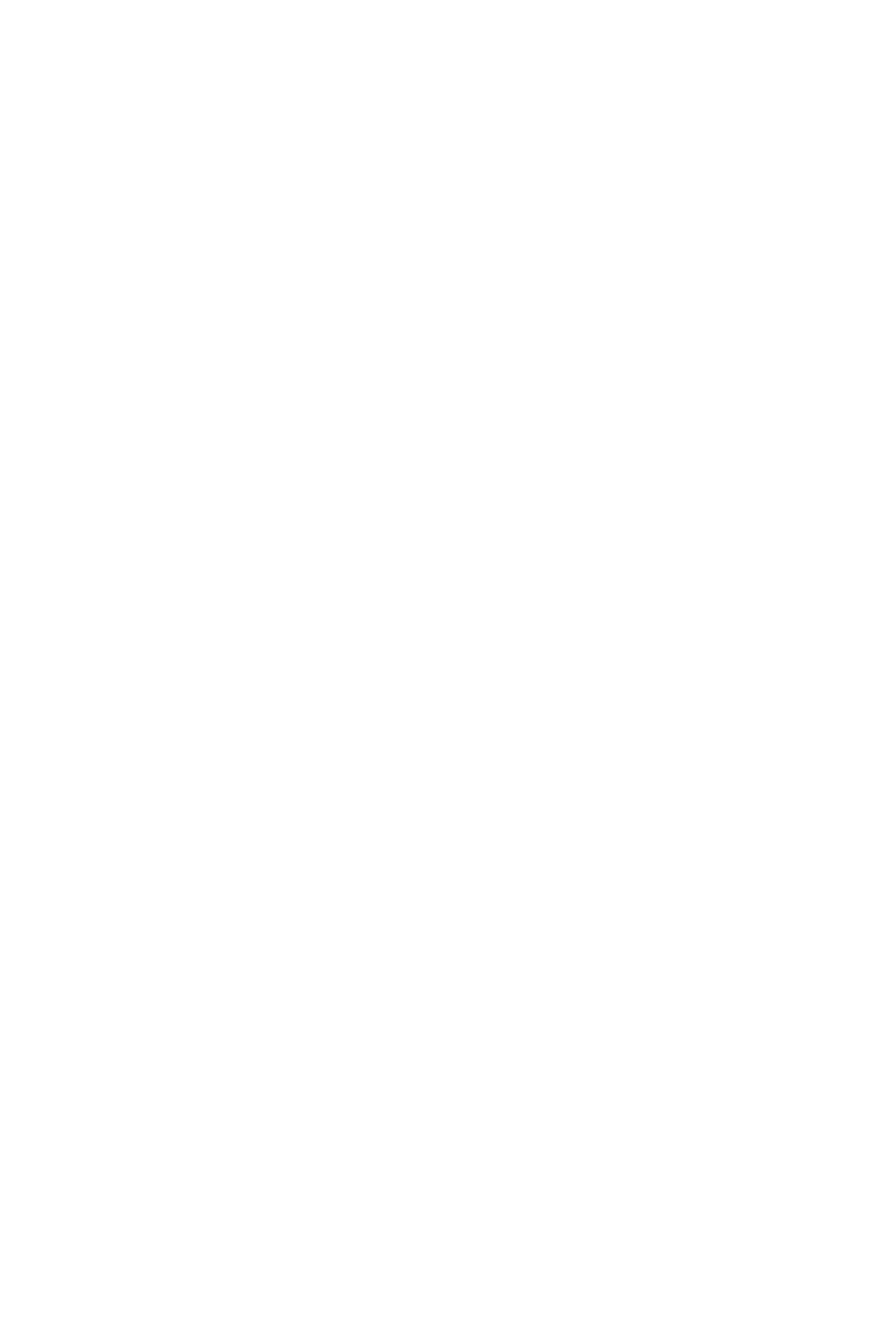
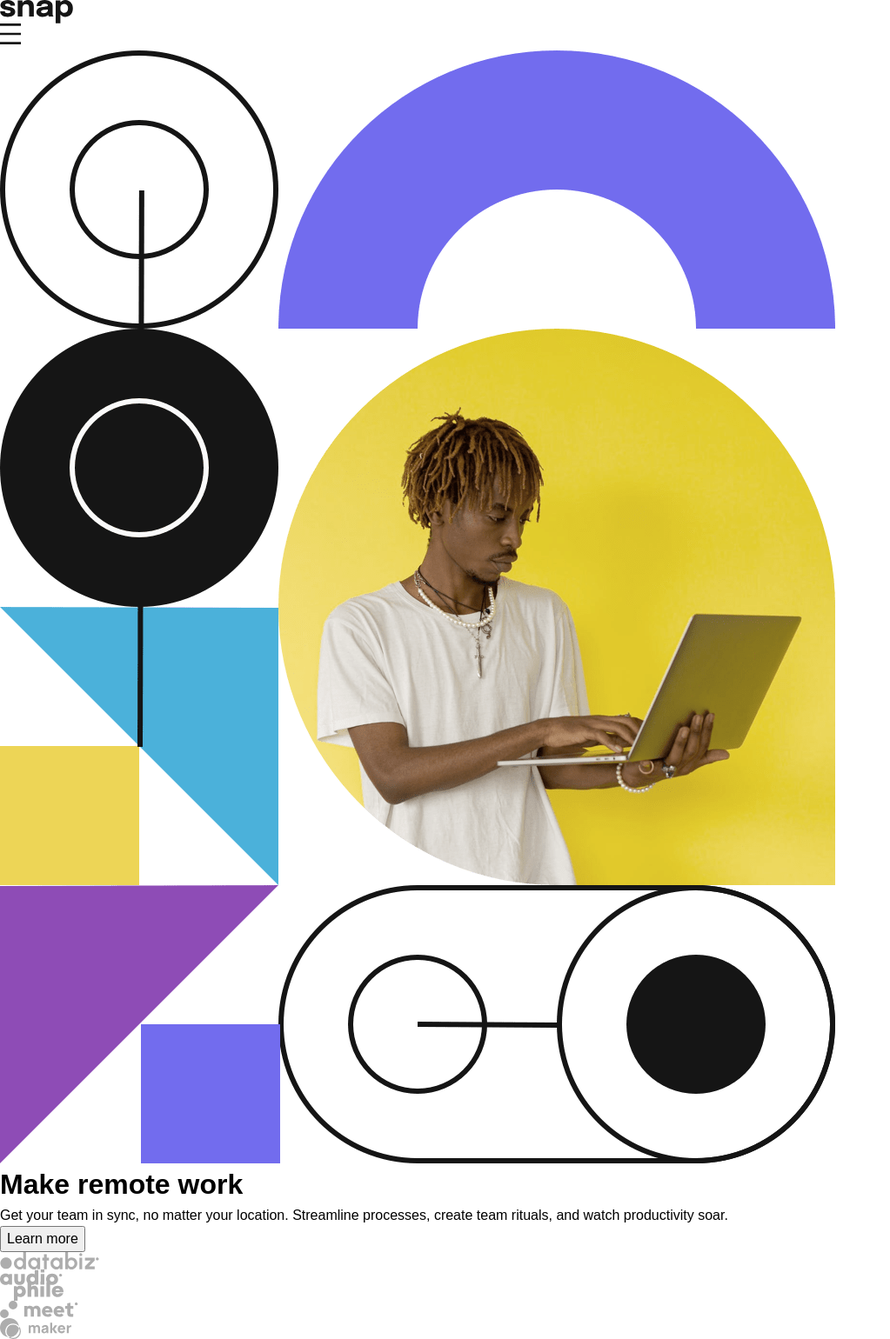
Before and after one commit to mayor-creator/dropdown_navigation_app, a React (Vite) app: page / in a window 1280 px wide. Shown: the whole page at 87% size, without its empty margins (0-1023 px from the left). Before the commit the page ends 800 px from the top, so only its background shows below. Built offline with nearby package versions, Linux system fonts and the light colour scheme.

Commit message:
Implement main application structure with Header, NavBar, Features, and Footer components

```diff
--- a/src/App.tsx
+++ b/src/App.tsx
@@ -1,7 +1,8 @@
+import { NavBar } from "./component/navbar/NavBar";
 import "./App.css";
 
 function App() {
-	return;
+	return <NavBar />;
 }
 
 export default App;
--- /dev/null
+++ b/src/component/features/Features.tsx
@@ -0,0 +1,48 @@
+import { useState } from "react";
+import arrowDownIcon from "../../../public/images/icon-arrow-down.svg";
+import arrowUpIcon from "../../../public/images/icon-arrow-up.svg";
+import calendarIcon from "../../../public/images/icon-calendar.svg";
+import planningIcon from "../../../public/images/icon-planning.svg";
+import remindersIcon from "../../../public/images/icon-reminders.svg";
+import todoIcon from "../../../public/images/icon-todo.svg";
+
+export const Features = () => {
+	const [isOpen, setIsOpen] = useState(false);
+
+	const handleToggleFeatures = () => {
+		setIsOpen((prev) => !prev);
+	};
+
+	return (
+		<>
+			<button type="button" onClick={handleToggleFeatures}>
+				Features
+				<img
+					src={isOpen ? arrowUpIcon : arrowDownIcon}
+					alt={isOpen ? "collapse icon" : "expand icon"}
+				/>
+			</button>
+
+			{isOpen && (
+				<div>
+					<li>
+						<img src={todoIcon} alt="todo list icon" />
+						<figcaption>Todo List</figcaption>
+					</li>
+					<li>
+						<img src={calendarIcon} alt="calendar icon" />
+						<figcaption>Calendar</figcaption>
+					</li>
+					<li>
+						<img src={remindersIcon} alt="reminders icon" />
+						<figcaption>Reminders</figcaption>
+					</li>
+					<li>
+						<img src={planningIcon} alt="planning icon" />
+						<figcaption>Planning</figcaption>
+					</li>
+				</div>
+			)}
+		</>
+	);
+};
--- /dev/null
+++ b/src/component/footer/Footer.tsx
@@ -0,0 +1,23 @@
+import clientAudiophile from "../../../public/images/client-audiophile.svg";
+import clientDatabiz from "../../../public/images/client-databiz.svg";
+import clientMaker from "../../../public/images/client-maker.svg";
+import clientMeet from "../../../public/images/client-meet.svg";
+
+export const Footer = () => {
+	return (
+		<footer>
+			<div>
+				<img src={clientDatabiz} alt="" />
+			</div>
+			<div>
+				<img src={clientAudiophile} alt="" />
+			</div>
+			<div>
+				<img src={clientMeet} alt="" />
+			</div>
+			<div>
+				<img src={clientMaker} alt="" />
+			</div>
+		</footer>
+	);
+};
--- /dev/null
+++ b/src/component/header/Header.tsx
@@ -0,0 +1,52 @@
+import { useState } from "react";
+import iconClose from "../../../public/images/icon-close-menu.svg";
+import iconMenu from "../../../public/images/icon-menu.svg";
+import logo from "../../../public/images/logo.svg";
+import { Features } from "../features/Features";
+
+export const Header = () => {
+	const [isMenuOpen, setIsMenuOpen] = useState(false);
+
+	const handleToggleMenu = () => {
+		setIsMenuOpen((prev) => !prev);
+	};
+
+	return (
+		<header>
+			<div>
+				<img src={logo} alt="logo" />
+			</div>
+
+			<div>
+				<button
+					type="button"
+					style={{
+						background: "none",
+						border: "none",
+						padding: 0,
+						cursor: "pointer",
+					}}
+					aria-expanded={isMenuOpen}
+					onClick={handleToggleMenu}
+				>
+					<img
+						src={isMenuOpen ? iconClose : iconMenu}
+						alt={isMenuOpen ? "close menu" : "open menu"}
+						height="24"
+						width="24"
+					/>
+				</button>
+			</div>
+
+			{isMenuOpen && (
+				<nav>
+					<Features />
+					<li>career</li>
+					<li>about</li>
+					<p>login</p>
+					<button type="button">Register</button>
+				</nav>
+			)}
+		</header>
+	);
+};
--- /dev/null
+++ b/src/component/navbar/NavBar.tsx
@@ -0,0 +1,29 @@
+import desktopHero from "../../../public/images/image-hero-desktop.png";
+import mobileHero from "../../../public/images/image-hero-mobile.png";
+import { Footer } from "../footer/Footer";
+import { Header } from "../header/Header";
+
+export const NavBar = () => {
+	return (
+		<>
+			<Header />
+			<main>
+				<div>
+					<picture>
+						<source media="(min-width: 1024px)" srcSet={desktopHero} />
+						<img src={mobileHero} alt="" />
+					</picture>
+				</div>
+				<div>
+					<h1>Make remote work</h1>
+					<p>
+						Get your team in sync, no matter your location. Streamline
+						processes, create team rituals, and watch productivity soar.
+					</p>
+					<button type="button">Learn more</button>
+				</div>
+			</main>
+			<Footer />
+		</>
+	);
+};
```
